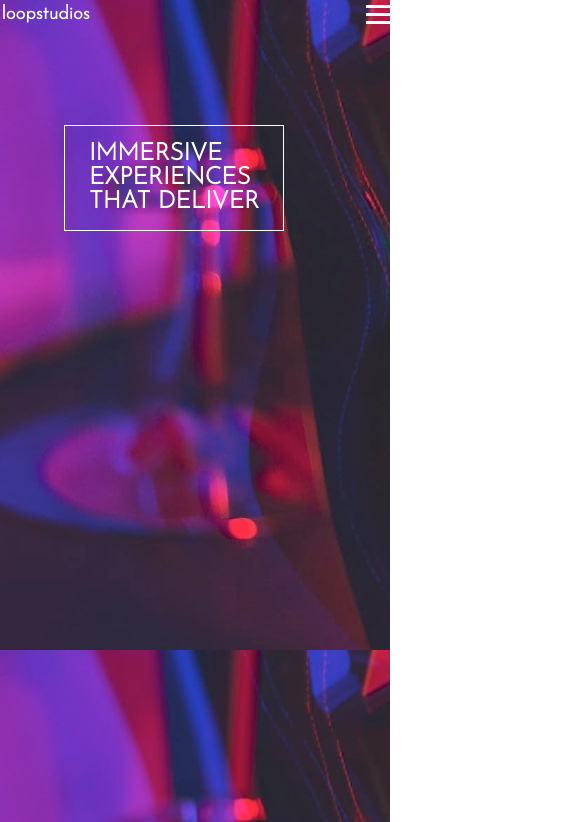
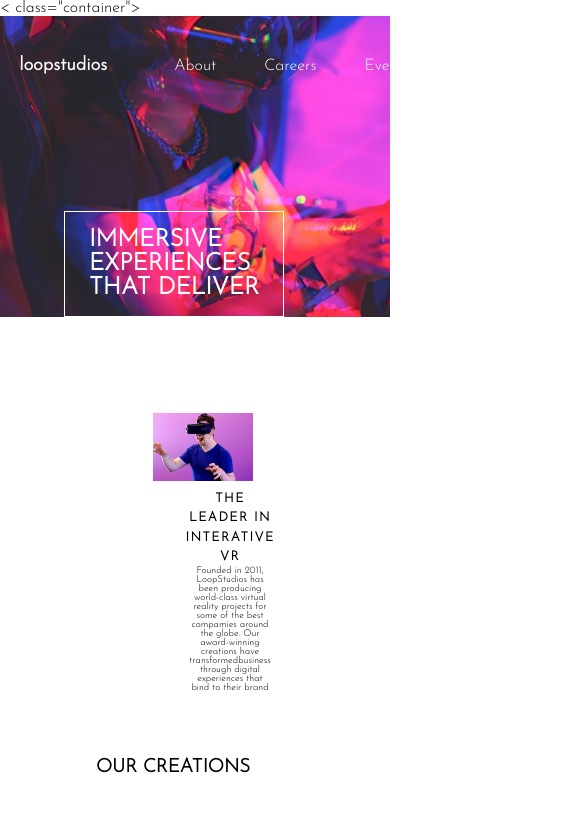
Before and after one commit to Tawakalt10/landing-page, a plain HTML site: page index.html in a window 390 px wide. Shown: the top 822 px of the page, 585 px wide, since content can reach past the window. Drawn offline with Linux system fonts and the light colour scheme.

Commit message:
new changes

```diff
--- a/index.html
+++ b/index.html
@@ -14,13 +14,13 @@
     />
   </head>
   <body>
-    <div class="container">
+    < class="container">
       <header class="header">
         <div class="nav-page">
           <h3 class="loop">loopstudios</h3>
 
           <ul class="nav">
-            <li class="list-item-loop"><a href="#">loopstudios</a></li>
+
             <li class="list-item"><a href="#">About</a></li>
             <li class="list-item"><a href="#">Careers</a></li>
             <li class="list-item"><a href="#">Events</a></li>
@@ -33,15 +33,20 @@
             <span class="bar"></span>
           </div>
         </div>
-        <h3 class="immersive">
-          Immersive <br />
-          Experiences <br />
-          that deliver
-        </h3>
+
+          <h3 class="immersive">
+            Immersive <br />
+            Experiences <br />
+            that deliver
+          </h3>
+
       </header>
 
       <div class="interactive">
-        <img src="/images/desktop/image-interactive.jpg" />
+        <img
+          src="/images/desktop/image-interactive.jpg"
+          class="interactive-img"
+        />
         <div class="interactive-story">
           <h3 class="interactive-heading">
             The Leader in <br />
@@ -123,7 +128,7 @@
             </h4>
           </div>
 
-          <button class="creation-btn-responsive">SEE ALL</button>
+          <!-- <button class="creation-btn-responsive">SEE ALL</button> -->
         </div>
       </div>
 
--- a/index.js
+++ b/index.js
@@ -1,15 +1,15 @@
-const hamburger = document.querySelector(".hamburger");
-const navMenu = document.querySelector(".nav");
+// const hamburger = document.querySelector(".hamburger");
+// const navMenu = document.querySelector(".nav");
 
 
-hamburger.addEventListener("click", () =>{
-    hamburger.classList.toggle("active");
-    navMenu.classList.toggle("active");
-})
+// hamburger.addEventListener("click", () =>{
+//     hamburger.classList.toggle("active");
+//     navMenu.classList.toggle("active");
+// })
 
 
-document.querySelectorAll(".list-item").forEach(n => n.
-    addEventListener("click", () => {
-        hamburger.classList.remove("active")
-        navMenu.classList.remove("active")
-    }))
+// document.querySelectorAll(".list-item").forEach(n => n.
+//     addEventListener("click", () => {
+//         hamburger.classList.remove("active")
+//         navMenu.classList.remove("active")
+//     }))
--- a/styles.css
+++ b/styles.css
@@ -210,42 +210,11 @@ a:hover {
 
 
 @media(max-width:1000px){
-
-   .hamburger{
-    display: block;
+    .header{
+    background: url(/images/desktop/image-hero.jpg) no-repeat center;
+    background-size: cover;
+    height: auto;
     }
-
-
-     .hamburger.active .bar:nth-child(2){
-     opacity: 0;
- }
-
-     .hamburger.active .bar:nth-child(1){
-     transform: translateY(8px) rotate(45deg);
- }
-
-     .hamburger.active .bar:nth-child(3){
-     transform: translateY(-8px) rotate(-45deg);
- }
-
-
- .nav{
-    position: fixed;
-    right: -50rem;
-    top: -5%;
-    /* gap: 0; */
-    font-size: 1.5rem;
-    flex-direction: column;
-    justify-content:space-between ;
-    align-items: flex-start;
-    background-color: hsl(0, 0%, 0%);
-    width: 30rem;
-    height: 100%;
-    text-align: center;
-    transition: 0.3s;
-    z-index: 5;
-
-
 
  }
 
@@ -258,49 +227,47 @@ a:hover {
 
  }
 
- /* /* .list-item{
+ .list-item{
     /* margin: 1rem 0; */
- }  */
+ }
 
  .nav.active{
     left: 0;
- /* }
+ }
 
-    .interactive {
-       /* display: flex;  */
-       /* position: relative; */
-    /* flex-direction: column;  */
-    /* padding: 3rem;
-    }*/
+  div.interactive>* {
+    display: flex;
+    flex-direction: column;
+    align-items: center;
+
+     height: 100%;
 
 
-
-/* .interactive img{
-
+}
+.interactive-img{
+    max-width: 60%;
 
 
 }
 
 .interactive-story{
+   margin: 0 0;
+   max-width: 50%;
 
 
-} */
+}
+.interactive-heading{
+    padding: 0;
 
-
-
-.interactive-heading{
-    text-transform: uppercase;
-     font-size: 1.3rem
 }
 
 .interactive-para{
     font-size: .7rem;
+    margin: 0;
 
 }
-
-
 .creation-head{
-position: absolute;
+/* position: absolute; */
 }
 
 .creation-heading{
@@ -312,7 +279,7 @@ position: absolute;
     display: none;
 }
 
-.creation-btn-responsive{
+/* .creation-btn-responsive{
     margin-right: 12rem;
     color: hsl(0, 0, 0);
     width: 6.8rem;
@@ -324,7 +291,7 @@ position: absolute;
     left: 50%;
     display: block;
 
-}
+} */
 
 .creation-btn-responsive:hover{
     background-color: hsl(0, 0%, 0%);
@@ -400,55 +367,122 @@ position: absolute;
 }
 
 
+@media(max-width: 500px){
+
+
+ .header{
+    background: url(/images/desktop/image-hero.jpg) no-repeat center fixed ;
+    background-size: cover;
+    height: auto;
+
+}
+
+  .img-wrapper img{
+    max-width: 70%;
+    height: min-content;
   }
 
 
-@media(max-width: 500px){
-    .nav{
-    position: fixed;
-    right: -50rem;
-    top: -5%;
-    /* gap: 0; */
-    font-size: 1.5rem;
+}
+
+@media(max-width: 400px){
+
+
+   .interactive {
+    display: flex;
     flex-direction: column;
-    justify-content:space-between ;
-    align-items: flex-start;
-    background-color: hsl(0, 0%, 0%);
-    width: 15rem;
-    height: 90vh;
-    text-align: center;
-    transition: 0.3s;
-    z-index: 5;
+    justify-content:  center;
+    align-items: center;
+    /* position: relative;  */
+    max-width: 100%;
+
+}
+.interactive-img{
+  width: 70% ;
+  margin-left: 1rem;
+  margin-bottom: .5rem;
+}
+
+.interactive-story{
+    position:inherit;
+    margin-right: 6rem;
 
 }
 
+.interactive-heading{
+    text-transform: uppercase;
+    font-size: .8rem;
+    margin: 0;
+    padding: 0;
+
+}
+
+.interactive-para{
+    font-size: .6rem;
+    max-width: 12rem;
+    height: 6rem;
+    margin: 0 0;
+    padding: 0;
+    /* margin-left: .1rem; */
+
+}
+
+.creation-images{
+    display: flex;
+    flex-direction: column;
+    /* margin-left: 3rem; */
+    /* margin-right: 3rem; */
+    /* padding: 3rem; */
+
+}
+   .img-wrapper img{
+    /* display: flex; */
+    /* max-width: 70%;
+    height: min-content; */
+    /* flex: 100%;
+    height: 10vh;
+    width: 100%; */
+  }
+
  .list-item{
-    margin: .4rem .3rem;
+    margin: .1rem .1;
  }
+
+.img-heading{
+    font-size: .7rem;
+}
+
+ .footer{
+    background-color: hsl(0, 0%, 0%);
+    color: white;
+    /* margin: .5rem .5rem; */
+     height: 30vh;
+     max-width: 15rem;
+}
+
+.footer-head{
+    margin: 0 0;
+    padding: 0 0;
+
+}
+
+.nav-footer{
+    display: flex;
+
+}
+
+.nav-footer, .list-item-ft{
+    list-style-type: none;
+    /* margin: 0 1rem; */
+    font-size: .8rem;
 }
 
 
-@media(max-width: 400px){
-    .nav{
-    position: fixed;
-    right: -50rem;
-    top: -3%;
-    font-size: 1rem;
-    width: 10rem;
-    height: 80vh;
-
- }
-
- .loop{
-    margin: .1rem .1rem;
-    text-align: center;
- }
-  .list-item-loop{
-    display: block;
-   margin: 1rem
-
- }
- .list-item{
-    margin: .1rem .1;
+.copy{
+    font-size: .5rem;
+    max-width: 11rem;
+    margin-left: 1rem;
+    padding-right: 1rem;
+    height: fit-content;
 }
 }
```
Lines whose indentation alone changed are shown as unchanged.
